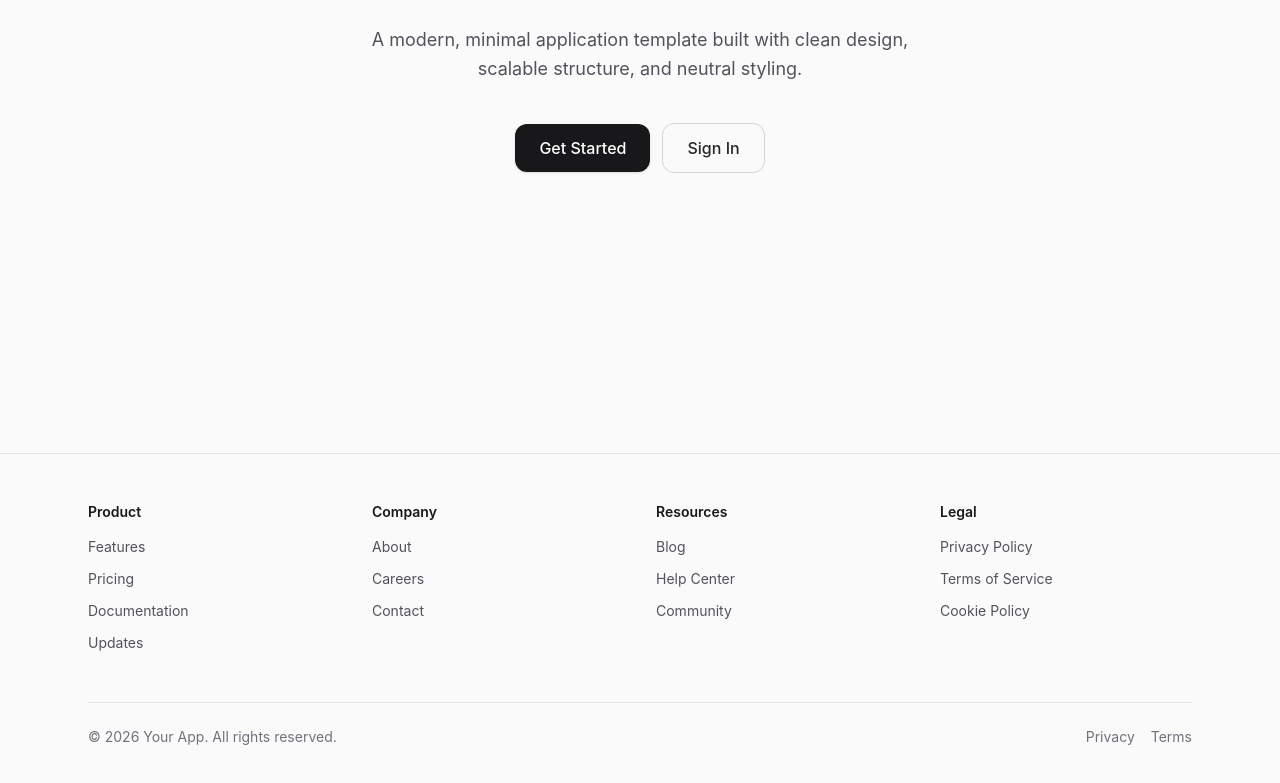
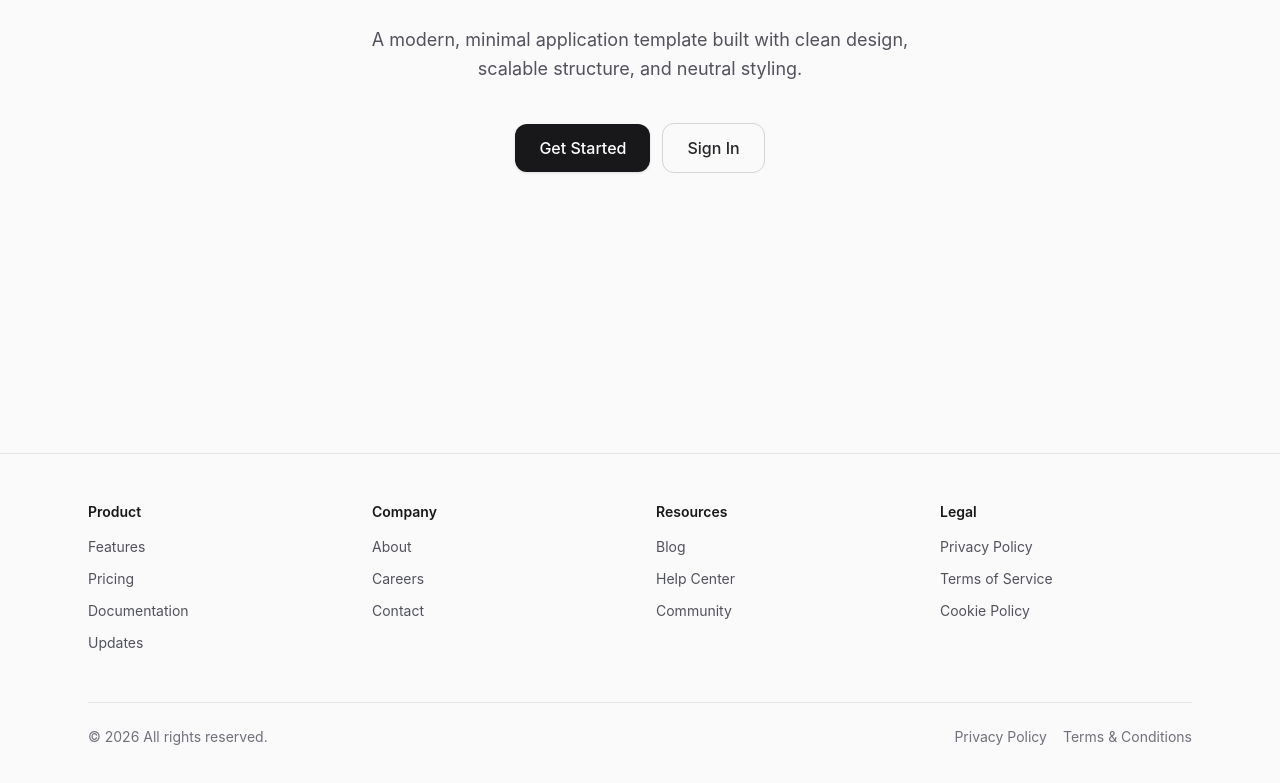
Before and after one commit to khianvictorycalderon/rtep-account-management, a React (Vite) app in the folder frontend/: page / in a window 1280 px wide. Shown: the part 347-1130 px from the top of the page. Built offline with nearby package versions, Linux system fonts and the light colour scheme.

Commit message:
Added privacy policy + terms and conditions link router

```diff
--- a/frontend/src/components/Footer.tsx
+++ b/frontend/src/components/Footer.tsx
@@ -1,3 +1,4 @@
+import { Link } from "react-router-dom";
 import { FOOTER_BUTTONS } from "../constants";
 
 export default function Footer() {
@@ -40,16 +41,16 @@ export default function Footer() {
         <div className="mt-12 pt-6 border-t border-zinc-200 dark:border-zinc-800 flex flex-col md:flex-row items-center justify-between gap-4">
 
           <p className="text-sm text-zinc-500 dark:text-zinc-500">
-            © {new Date().getFullYear()} Your App. All rights reserved.
+            © {new Date().getFullYear()} All rights reserved.
           </p>
 
           <div className="flex items-center gap-4 text-sm text-zinc-500 dark:text-zinc-500">
-            <a href="/privacy" className="hover:text-zinc-800 dark:hover:text-zinc-200 transition">
-              Privacy
-            </a>
-            <a href="/terms" className="hover:text-zinc-800 dark:hover:text-zinc-200 transition">
-              Terms
-            </a>
+            <Link to="/privacy-policy" className="hover:text-zinc-800 dark:hover:text-zinc-200 transition">
+              Privacy Policy
+            </Link>
+            <Link to="/terms-and-conditions" className="hover:text-zinc-800 dark:hover:text-zinc-200 transition">
+              Terms & Conditions
+            </Link>
           </div>
 
         </div>
```
